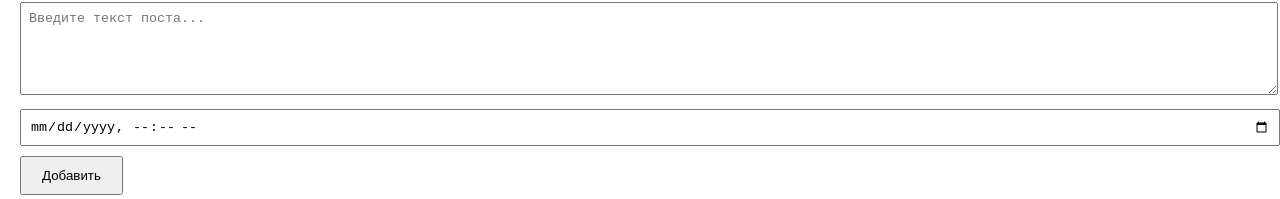
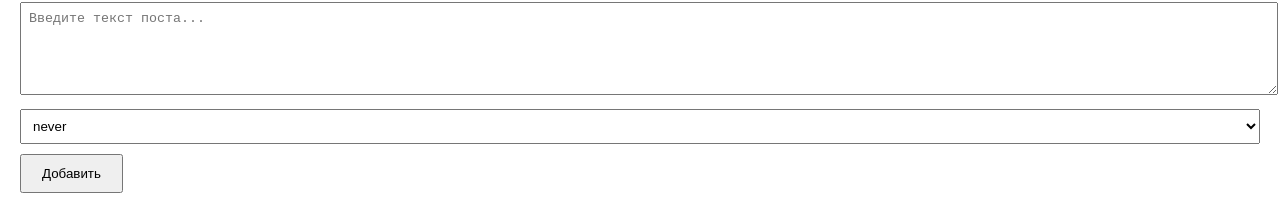
Before and after one commit to tensazangetsu92/PasteBin, a React (Create React App) app in the folder microservices/pastebin_frontend/: page / in a window 1280 px wide. Shown: the part 145-344 px from the top of the page. Built offline with nearby package versions, Linux system fonts and the light colour scheme.

Commit message:
feat: selector of expiration added

```diff
--- a/microservices/pastebin_frontend/src/HomePage.js
+++ b/microservices/pastebin_frontend/src/HomePage.js
@@ -4,8 +4,21 @@ import axios from 'axios';
 function HomePage() {
   const [postName, setPostName] = useState(''); // Для названия поста
   const [postContent, setPostContent] = useState(''); // Для текста поста
-  const [expiresAt, setExpiresAt] = useState(''); // Для даты истечения
+  const [expiresAt, setExpiresAt] = useState('never'); // Для времени истечения
   const [responseMessage, setResponseMessage] = useState('');
+
+  const expirationOptions = {
+    never: null,
+    'burn after read': 0,
+    '10 minutes': 10 * 60,
+    '1 hour': 60 * 60,
+    '1 day': 24 * 60 * 60,
+    '1 week': 7 * 24 * 60 * 60,
+    '2 weeks': 14 * 24 * 60 * 60,
+    '1 month': 30 * 24 * 60 * 60,
+    '6 months': 180 * 24 * 60 * 60,
+    '1 year': 365 * 24 * 60 * 60,
+  };
 
   const handleSubmit = async () => {
     if (!postContent.trim()) {
@@ -13,16 +26,22 @@ function HomePage() {
       return;
     }
 
+    const selectedExpiration = expirationOptions[expiresAt];
+    const expirationDate =
+      selectedExpiration === null
+        ? null
+        : new Date(Date.now() + selectedExpiration * 1000).toISOString();
+
     try {
       await axios.post('http://localhost:8000/api/', {
         name: postName || 'Untitled', // Если название пустое, использовать "Untitled"
         text: postContent,
-        expires_at: expiresAt || "2023-12-30T14:01:49.746Z", // Если дата не указана, оставить null
+        expires_at: expirationDate, // Преобразовать время истечения в ISO формат
       });
       setResponseMessage('Пост успешно добавлен!');
       setPostName('');
       setPostContent('');
-      setExpiresAt('');
+      setExpiresAt('never');
     } catch (error) {
       setResponseMessage(`Ошибка: ${error.response?.data?.detail || 'Неизвестная ошибка'}`);
     }
@@ -45,12 +64,17 @@ function HomePage() {
         rows="5"
         style={{ width: '100%', marginBottom: '10px', padding: '8px' }}
       />
-      <input
-        type="datetime-local"
+      <select
         value={expiresAt}
         onChange={(e) => setExpiresAt(e.target.value)}
         style={{ width: '100%', marginBottom: '10px', padding: '8px' }}
-      />
+      >
+        {Object.keys(expirationOptions).map((option) => (
+          <option key={option} value={option}>
+            {option}
+          </option>
+        ))}
+      </select>
       <button onClick={handleSubmit} style={{ padding: '10px 20px' }}>
         Добавить
       </button>
```
Also changed, not shown: 1 other file (tests, documents, lock files or other folders).
